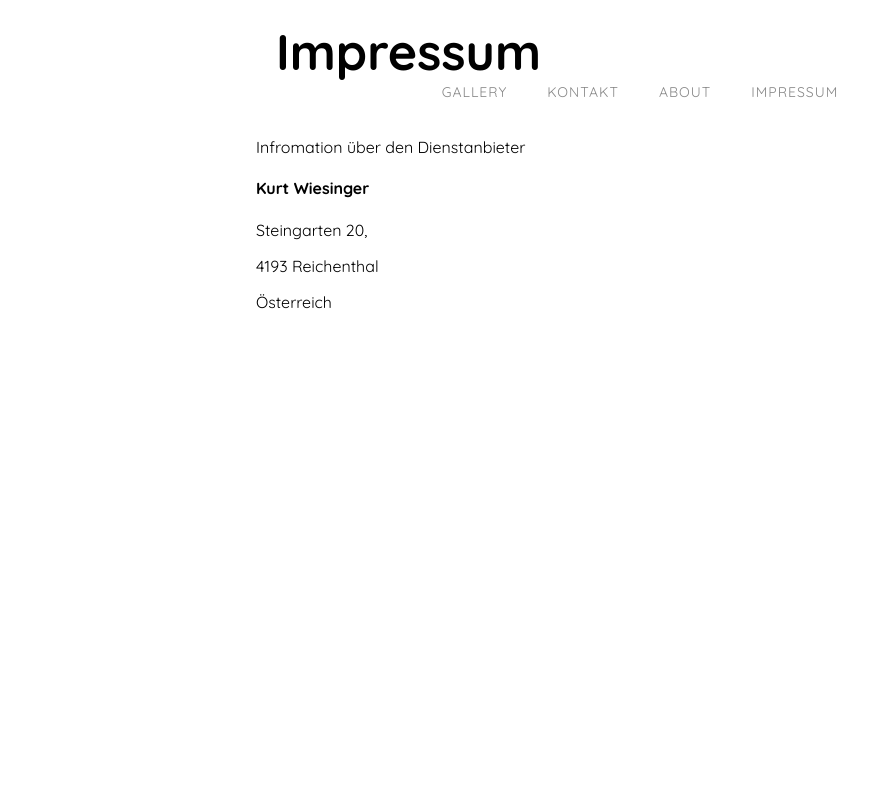
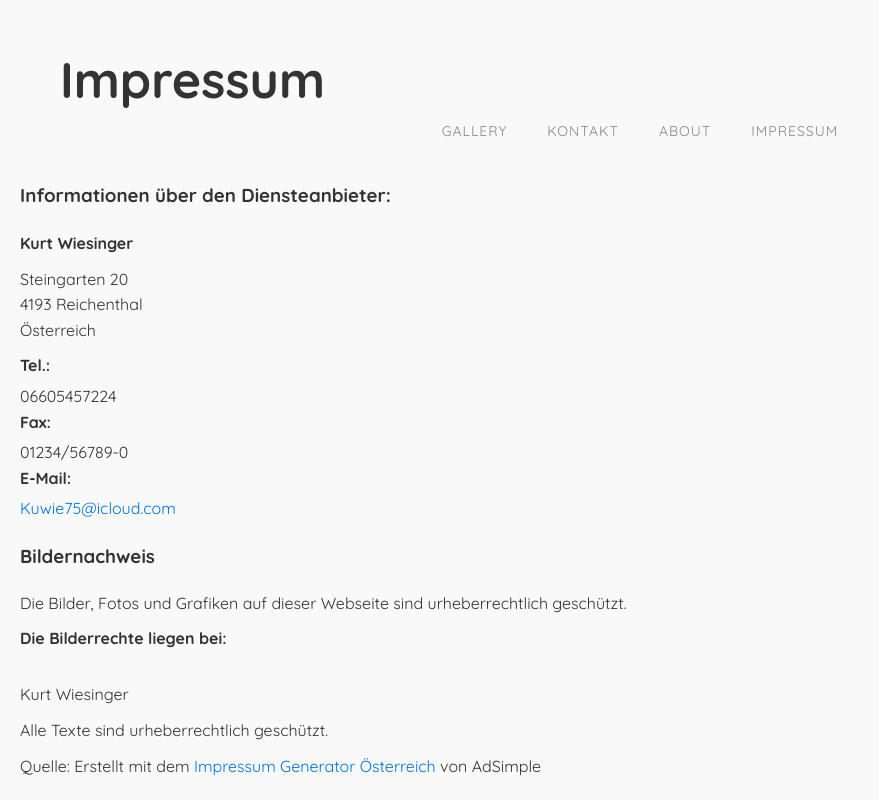
Before and after one commit to ManuelKnog/Kuwi, a website: page impressum.html in a window 1280 px wide. Shown: the whole page, without its empty margins (0-879 px from the left). Drawn offline with Linux system fonts and the light colour scheme.

Commit message:
impressum

```diff
--- a/impressum.html
+++ b/impressum.html
@@ -21,13 +21,62 @@
             </nav>
         </div>
     </header>
-    <p>Infromation über den Dienstanbieter </p>
-    <h4>Kurt Wiesinger</h4>
+    <title>Impressum</title>
+    <style>
+        body {
+            font-family: Arial, sans-serif;
+            line-height: 1.6;
+            margin: 20px;
+            background-color: #f9f9f9;
+            color: #333;
+        }
+        h1 {
+            font-size: 24px;
+            color: #000;
+        }
+        p {
+            margin: 10px 0;
+        }
+        .contact-info, .image-credits {
+            margin-top: 20px;
+        }
+        .contact-info strong, .image-credits strong {
+            display: block;
+            margin-bottom: 5px;
+        }
+        a {
+            color: #0073e6;
+            text-decoration: none;
+        }
+        a:hover {
+            text-decoration: underline;
+        }
+    </style>
+</head>
+<body>
+    <h3>Informationen über den Diensteanbieter:</h3>
+    <div class="contact-info">
+        <strong>Kurt Wiesinger</strong>
+        <p>Steingarten 20<br>4193 Reichenthal<br>Österreich</p>
+        <p>
+            <strong>Tel.:</strong> 06605457224<br>
+            <strong>Fax:</strong> 01234/56789-0<br>
+            <strong>E-Mail:</strong> <a href="mailto:Kuwie75@icloud.com">Kuwie75@icloud.com</a>
+        </p>
+    </div>
 
-    <a>Steingarten 20,</a>
-    <p>4193 Reichenthal </p>
-    <p>Österreich </p>
-
+    <div class="image-credits">
+        <h3>Bildernachweis</h3>
+        <p>Die Bilder, Fotos und Grafiken auf dieser Webseite sind urheberrechtlich geschützt.</p>
+        <p>
+            <strong>Die Bilderrechte liegen bei:</strong><br>
+            Kurt Wiesinger
+        </p>
+        <p>Alle Texte sind urheberrechtlich geschützt.</p>
+        <p>
+            Quelle: Erstellt mit dem <a href="https://www.adsimple.at">Impressum Generator Österreich</a> von AdSimple
+        </p>
+    </div>
 
     <script src="script.js"></script>
 </body>
```
